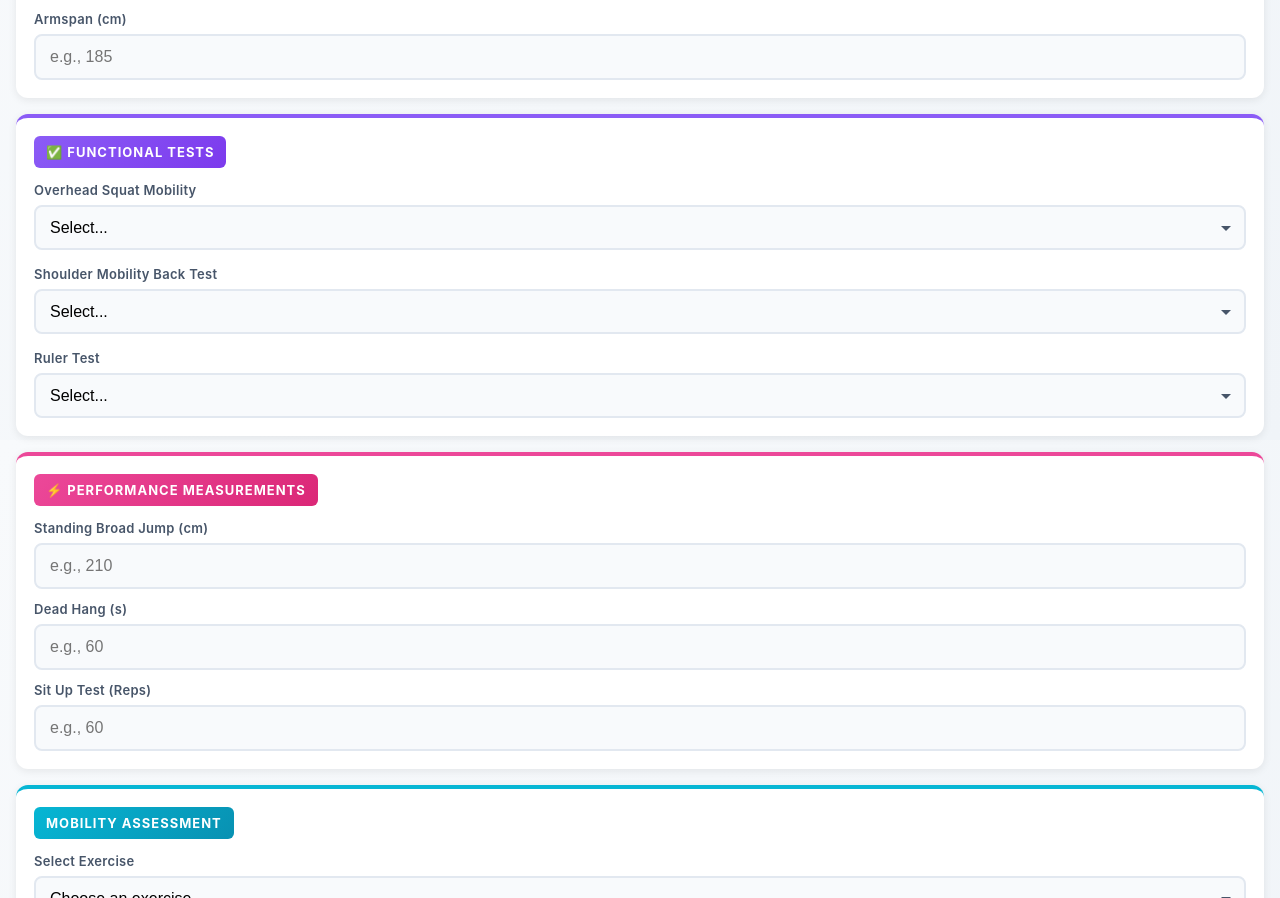
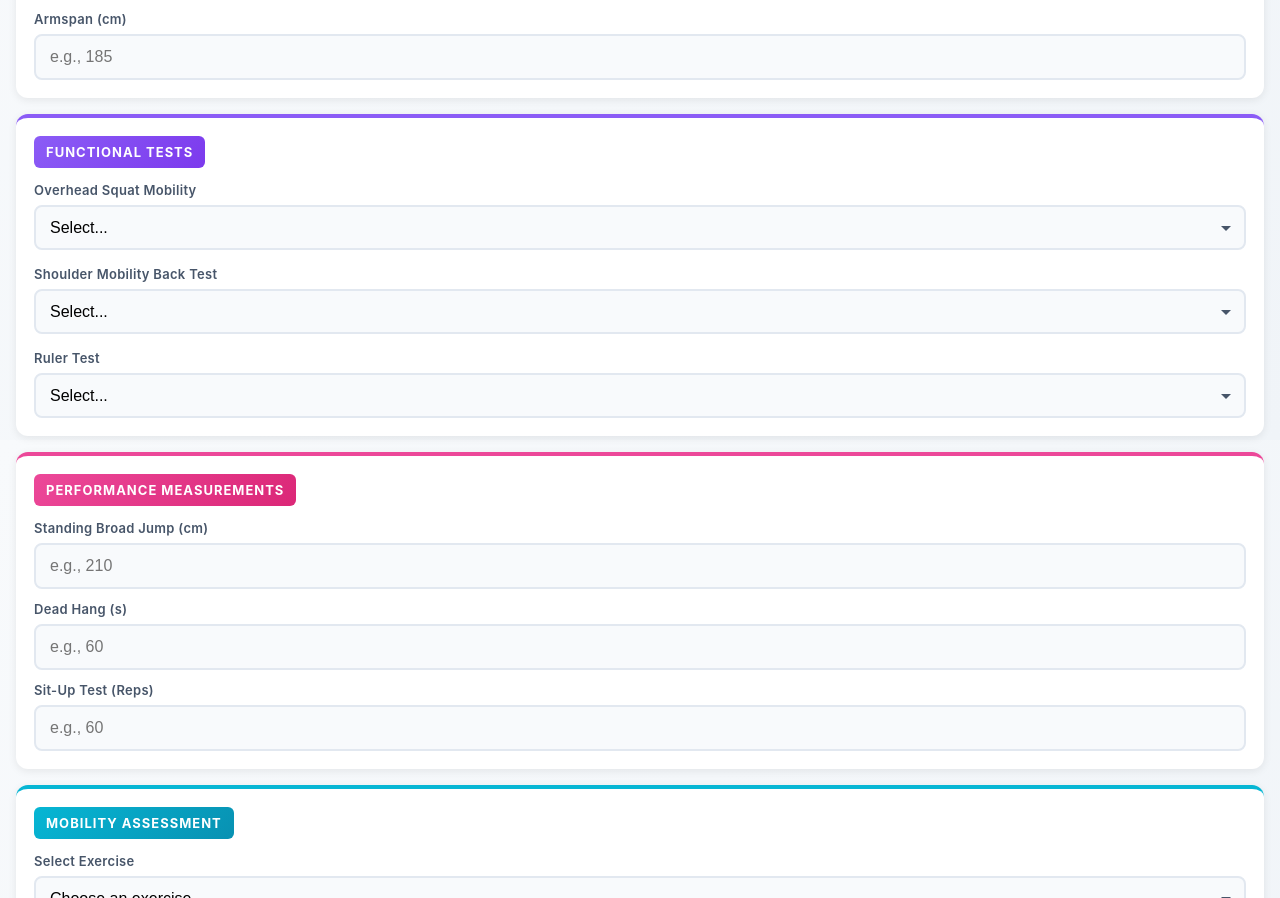
Before and after one commit to donzxxx/Motion-Capture, a plain HTML site: page index.html in a window 1280 px wide. Shown: the part 360-1258 px from the top of the page. Drawn offline with Linux system fonts and the light colour scheme; no server answers.

Commit message:
Update title and section labels in index.html

```diff
--- a/index.html
+++ b/index.html
@@ -5,7 +5,7 @@
   <meta name="viewport" content="width=device-width, initial-scale=1.0, viewport-fit=cover">
   <meta name="apple-mobile-web-app-capable" content="yes">
   <meta name="apple-mobile-web-app-status-bar-style" content="black-translucent">
-  <title>Athlete Mobility Testing - Complete</title>
+  <title>Vision 2032 Testing - Complete</title>
 
   <script src="https://cdn.jsdelivr.net/npm/@tensorflow/tfjs"></script>
   <script src="https://cdn.jsdelivr.net/npm/@tensorflow-models/pose-detection"></script>
@@ -401,7 +401,7 @@
       </div>
 
       <div class="section functional">
-        <div class="section-title">✅ Functional Tests</div>
+        <div class="section-title"> Functional Tests</div>
 
         <div class="form-group">
           <label>Overhead Squat Mobility</label>
@@ -435,7 +435,7 @@
       </div>
 
       <div class="section performance">
-        <div class="section-title">⚡ Performance Measurements</div>
+        <div class="section-title"> Performance Measurements</div>
 
         <div class="form-group" style="margin-bottom: 12px;">
           <label>Standing Broad Jump (cm)</label>
@@ -448,7 +448,7 @@
         </div>
 
         <div class="form-group">
-          <label>Sit Up Test (Reps)</label>
+          <label>Sit-Up Test (Reps)</label>
           <input type="number" id="Situp" placeholder="e.g., 60">
         </div>
       </div>
```
